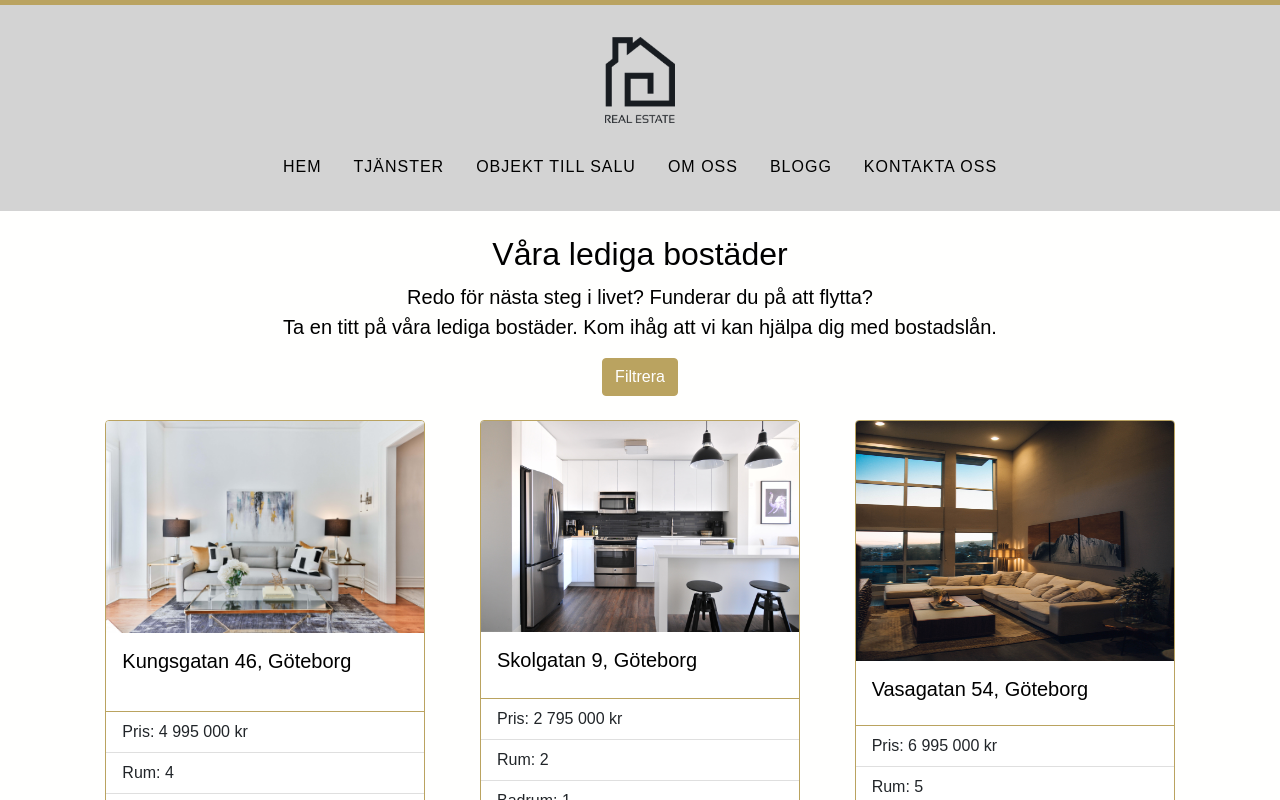
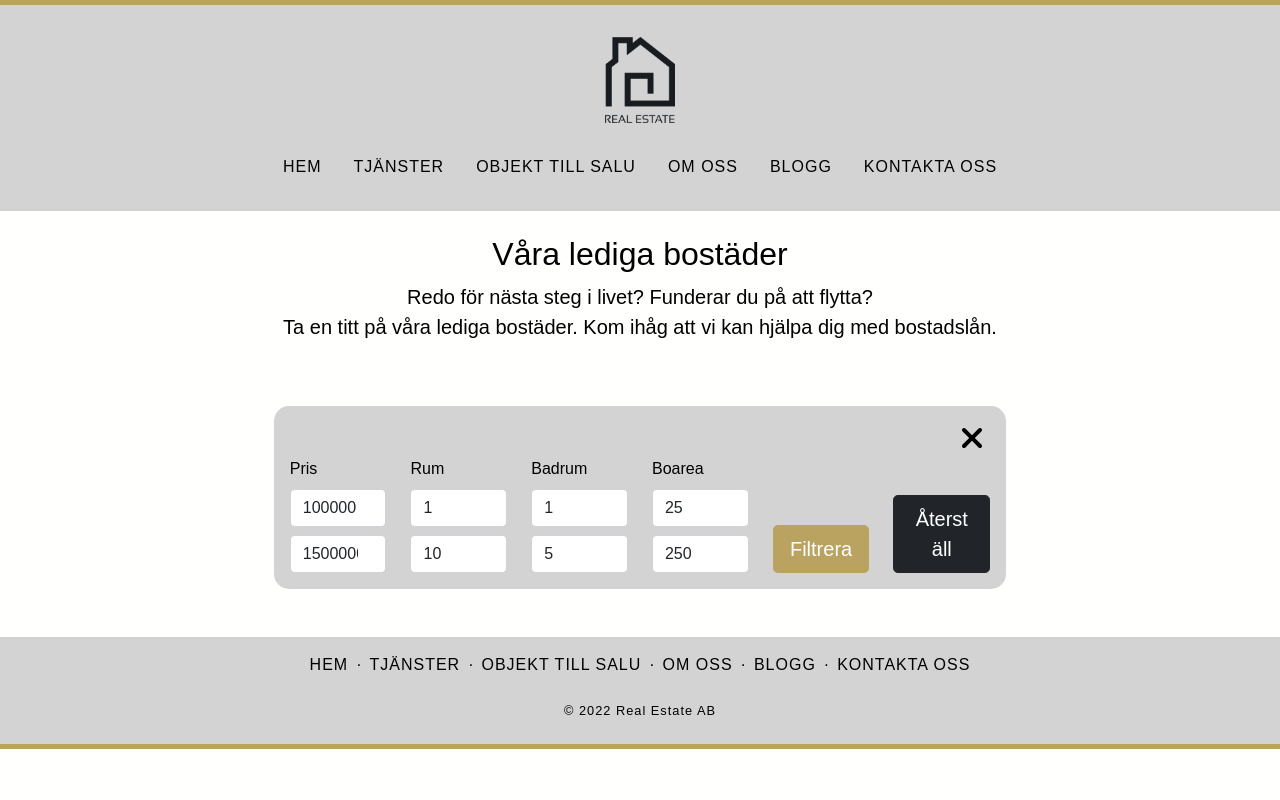
Before and after one commit to jan-beszterda/RealEstate, a React (Create React App) app: page /forsale in a window 1280 px wide. Both pictures are taken after a click on the button "Filtrera". Shown: the top 800 px of the page. Built offline with nearby package versions, Linux system fonts and the light colour scheme.

Commit message:
added filter to for sale page

```diff
--- a/src/components/Filter.js
+++ b/src/components/Filter.js
@@ -1,79 +1,162 @@
-import React, {useState} from 'react'
-import {RiBarChartHorizontalFill} from 'react-icons/ri'
-import {AiFillCloseCircle} from 'react-icons/ai'
+import { useState } from "react";
+import { FontAwesomeIcon } from "@fortawesome/react-fontawesome";
+import { faXmark } from "@fortawesome/free-solid-svg-icons";
 
-function Filter() {
+import Button from "./Button";
 
-const [Open, setOpen] = useState(false)
-const [Close, SetClose] = useState(true)
-const [value, setValue] = useState(0)
+const Filter = (props) => {
+  const close = () => {
+    props.close();
+  };
 
+  const handleChange = (e) => {
+    props.onChange(e.target.name, e.target.value);
+  };
 
-var [state, setState] = useState({
-  price : 1,
-  area : 1,
-  rooms : 1,
-  bathrooms : 1
-})
+  const reset = () => {
+    props.reset();
+  };
 
-const handlePriceSlider = (event) =>{
-  setState ({price : event.target.value})
-}
-
-const handleAreaSlider = (event) =>{
-  setState ({area : event.target.value})
-}
-const handleRoomSlider = (event) =>{
-  setState ({rooms : event.target.value})
-}
-
-const handleBathRoomSlider = (event) =>{
-  setState ({bathrooms : event.target.value})
-}
-
-
- const openHandler  = (event) =>{
-   console.log("Open the menu")
-    setOpen({open : true})
-  }
-
+  const submit = (e) => {
+    e.preventDefault();
+    props.submit();
+  };
 
   return (
-    <div>
-    {!Open ? <RiBarChartHorizontalFill size="2rem" onClick={openHandler} className="open-filter"/> : null }
-    {Open ?<div className="filter-container">
-    <h5 className="filter-header">Filter</h5>
-    <AiFillCloseCircle size="2rem" className="close-filter"/>
-   <ul className="filter-list">
-   <li>Price <span id="price-range-value">{state.price}</span></li>
-   <div class="slidecontainer">
+    <form className="contact-form my-4 p-3" onSubmit={submit}>
+      <div className="row justify-content-end">
+        <div className="col-1 text-center">
+          <Button className={"btn-icon"} type={"button"} onClick={close}>
+            <FontAwesomeIcon icon={faXmark} className="fa-2x" />
+          </Button>
+        </div>
+      </div>
+      <div className="row row-cols-1 row-cols-md-6 align-items-end">
+        <div className="col">
+          <label className="form-label" htmlFor="price">
+            Pris
+          </label>
+          <input
+            className="form-control mb-2"
+            type="number"
+            name="minPrice"
+            placeholder="Min pris"
+            min="100000"
+            max="15000000"
+            step={"10000"}
+            value={props.data.minPrice}
+            onChange={handleChange}
+          />
+          <input
+            className="form-control"
+            type="number"
+            name="maxPrice"
+            placeholder="Max pris"
+            min="100000"
+            max="15000000"
+            step={"5000"}
+            value={props.data.maxPrice}
+            onChange={handleChange}
+          />
+        </div>
+        <div className="col">
+          <label className="form-label" htmlFor="rooms">
+            Rum
+          </label>
+          <input
+            className="form-control mb-2"
+            type="number"
+            name="minRooms"
+            placeholder="Min rum"
+            min="1"
+            max="10"
+            step={"1"}
+            value={props.data.minRooms}
+            onChange={handleChange}
+          />
+          <input
+            className="form-control"
+            type="number"
+            name="maxRooms"
+            placeholder="Max rum"
+            min="1"
+            max="10"
+            step={"1"}
+            value={props.data.maxRooms}
+            onChange={handleChange}
+          />
+        </div>
+        <div className="col">
+          <label className="form-label" htmlFor="bathrooms">
+            Badrum
+          </label>
+          <input
+            className="form-control mb-2"
+            type="number"
+            name="minBathrooms"
+            placeholder="Min badrum"
+            min="1"
+            max="5"
+            step={"1"}
+            value={props.data.minBathrooms}
+            onChange={handleChange}
+          />
+          <input
+            className="form-control"
+            type="number"
+            name="maxBathrooms"
+            placeholder="Max badrum"
+            min="1"
+            max="5"
+            step={"1"}
+            value={props.data.maxBathrooms}
+            onChange={handleChange}
+          />
+        </div>
+        <div className="col">
+          <label className="form-label" htmlFor="area">
+            Boarea
+          </label>
+          <input
+            className="form-control mb-2"
+            type="number"
+            name="minArea"
+            placeholder="Min boarea"
+            min="25"
+            max="250"
+            step={"1"}
+            value={props.data.minArea}
+            onChange={handleChange}
+          />
+          <input
+            className="form-control"
+            type="number"
+            name="maxArea"
+            placeholder="Max boarea"
+            min="25"
+            max="250"
+            step={"1"}
+            value={props.data.maxArea}
+            onChange={handleChange}
+          />
+        </div>
+        <div className="col text-center">
+          <Button className={"btn btn-primary btn-lg"} type={"submit"}>
+            Filtrera
+          </Button>
+        </div>
+        <div className="col text-center">
+          <Button
+            className={"btn btn-dark btn-lg shadow-none"}
+            type={"reset"}
+            onClick={reset}
+          >
+            Återställ
+          </Button>
+        </div>
+      </div>
+    </form>
+  );
+};
 
-  <input type="range" min="1" max="1000000"   class="price-slider" id="price-range" onChange={handlePriceSlider}></input>
-
-
-   <li>Area <span id="area-range-value">{state.area}</span></li>
-
-  <input type="range" min="1" max="100"class="area-slider" id="area-range" onChange={handleAreaSlider}></input>
-
-   <li>Rooms <span id="room-range-value">{state.rooms}</span></li>
-
-  <input type="range" min="1" max="100"  class="room-slider" id="room-range" onChange={handleRoomSlider}></input>
-
-   <li>Bathrooms <span id="bathroom-range-value">{state.bathrooms}</span></li>
-
-  <input type="range" min="1" max="100"  class="bathroom-slider" id="bathroom-range" onChange={handleBathRoomSlider}></input>
-
-</div>
-
-   </ul>
-
-
-    </div> : null}
-    </div>
-  )
-}
-
-export default Filter
-
-// I denna komponent vill jag kunna skapa en filter meny som först syns som en burger meny för att sedan under ett event
-// kunna visa alla meny val som finns samt kunna redirecta användaren till en ny sida. Jag tänker att knapp trycket är en boolean och ges ett start värde av false, värdet ändras till true vid ett knapp tryck och en "gömd" design struktur visas upp för användaren
+export default Filter;
--- a/src/components/ObjectCard.jsx
+++ b/src/components/ObjectCard.jsx
@@ -17,10 +17,10 @@ const ObjectCard = ({ object }) => {
         <h5 className="card-title mb-2">{address}</h5>
       </div>
       <ul className="list-group list-group-flush">
-        <li className="list-group-item">Pris: {price}</li>
+        <li className="list-group-item">Pris: {price} kr</li>
         <li className="list-group-item">Rum: {rooms}</li>
         <li className="list-group-item">Badrum: {bathrooms}</li>
-        <li className="list-group-item">Boarea: {area}</li>
+        <li className="list-group-item">Boarea: {area} kvm</li>
       </ul>
       <div className="card-body">
         {/*<h6 className="card-subtitle mb-2">Pris: {price}</h6>
--- a/src/components/ObjectPage.jsx
+++ b/src/components/ObjectPage.jsx
@@ -88,10 +88,10 @@ const ObjectPage = ({ objects }) => {
           <img src={object.image} alt="apartment" className="img-fluid" />
           <div className="mt-2">
             <h4>{object.address}</h4>
-            <h5>Pris: {object.price}</h5>
+            <h5>Pris: {object.price} kr</h5>
             <h5>Rum: {object.rooms}</h5>
             <h5>Badrum: {object.bathrooms}</h5>
-            <h5>Boarea: {object.area}</h5>
+            <h5>Boarea: {object.area} kvm</h5>
             {text.map((paragraph, index) => (
               <p key={index}>{paragraph}</p>
             ))}
--- a/src/components/ObjectsForSale.jsx
+++ b/src/components/ObjectsForSale.jsx
@@ -1,7 +1,78 @@
+import { useEffect, useState } from "react";
+
 import Button from "./Button.jsx";
 import ObjectCard from "./ObjectCard.jsx";
+import Filter from "./Filter";
 
 const ObjectsForSale = ({ objects }) => {
+  const [objectsToDisplay, setObjectsToDisplay] = useState(objects);
+  const [filterOpen, setFilterOpen] = useState(false);
+  const [filter, setFilter] = useState({
+    minPrice: 100000,
+    maxPrice: 15000000,
+    minRooms: 1,
+    maxRooms: 10,
+    minBathrooms: 1,
+    maxBathrooms: 5,
+    minArea: 25,
+    maxArea: 250,
+  });
+
+  const handleFieldChange = (fieldName, fieldValue) => {
+    setFilter({ ...filter, [fieldName]: fieldValue });
+  };
+
+  const handleSubmit = () => {
+    setObjectsToDisplay(
+      objects.filter((object) => {
+        return (
+          +object.price >= filter.minPrice &&
+          +object.price <= filter.maxPrice &&
+          +object.rooms >= filter.minRooms &&
+          +object.rooms <= filter.maxRooms &&
+          +object.bathrooms >= filter.minBathrooms &&
+          +object.bathrooms <= filter.maxBathrooms &&
+          +object.area >= filter.minArea &&
+          +object.area <= filter.maxArea
+        );
+      })
+    );
+  };
+
+  const reset = () => {
+    setFilter({
+      minPrice: 100000,
+      maxPrice: 15000000,
+      minRooms: 1,
+      maxRooms: 10,
+      minBathrooms: 1,
+      maxBathrooms: 5,
+      minArea: 25,
+      maxArea: 250,
+    });
+  };
+
+  const openCloseFilter = () => {
+    setFilterOpen(!filterOpen);
+  };
+
+  const open = filterOpen ? (
+    <Filter
+      data={filter}
+      onChange={handleFieldChange}
+      submit={handleSubmit}
+      close={openCloseFilter}
+      reset={reset}
+    />
+  ) : (
+    <Button
+      className={"btn btn-primary btn-lg"}
+      type={"button"}
+      onClick={openCloseFilter}
+    >
+      Filtrera
+    </Button>
+  );
   return (
     <div className="container-sm">
       <div className="row justify-content-center align-content-center mb-4">
@@ -13,16 +84,13 @@ const ObjectsForSale = ({ objects }) => {
             Ta en titt på våra lediga bostäder. Kom ihåg att vi kan hjälpa dig
             med bostadslån.
           </p>
-          <Button
-            className={"btn btn-primary align-self-center"}
-            type={"button"}
-          >
-            Filtrera
-          </Button>
         </div>
       </div>
+      <div className="container-sm d-flex justify-content-center mb-4">
+        {open}
+      </div>
       <div className="row row-cols-1 row-cols-md-2 row-cols-lg-3 g-4 px-2">
-        {objects.map((object) => (
+        {objectsToDisplay.map((object) => (
           <div className="col" key={object.id}>
             <ObjectCard key={object.id} object={object} />
           </div>
--- a/src/data/objects.json
+++ b/src/data/objects.json
@@ -3,10 +3,10 @@
     {
       "image": "/graphics/sidekix-media-l6u4GIKvxBs-unsplash(1).jpg",
       "address": "Kungsgatan 46, Göteborg",
-      "price": "4 995 000 kr",
+      "price": "4995000",
       "rooms": "4",
       "bathrooms": "1",
-      "area": "98 kvm",
+      "area": "98",
       "text": [
         "Trevligt 4rok i centrala Göteborg med utsikt över kanalen.",
         "Lorem ipsum dolor sit amet, consectetur adipiscing elit. Donec congue aliquam malesuada. Donec leo ipsum, lacinia at urna in, laoreet aliquam nunc. In ornare ex molestie mauris venenatis mollis a ac mi. Aliquam in elit nunc. Praesent maximus quam nec bibendum fringilla. Pellentesque habitant morbi tristique senectus et netus et malesuada fames ac turpis egestas. Sed eleifend nisi sit amet eros laoreet convallis.",
@@ -16,10 +16,10 @@
     {
       "image": "/graphics/naomi-hebert-MP0bgaS_d1c-unsplash(1).jpg",
       "address": "Skolgatan 9, Göteborg",
-      "price": "2 795 000 kr",
+      "price": "2795000",
       "rooms": "2",
       "bathrooms": "1",
-      "area": "50 kvm",
+      "area": "50",
       "text": [
         "Nyrenoverade 2:a i Haga, den charmiga delen av Göteborg med fina caféer och butiker.",
         "Lorem ipsum dolor sit amet, consectetur adipiscing elit. Donec congue aliquam malesuada. Donec leo ipsum, lacinia at urna in, laoreet aliquam nunc. In ornare ex molestie mauris venenatis mollis a ac mi. Aliquam in elit nunc. Praesent maximus quam nec bibendum fringilla. Pellentesque habitant morbi tristique senectus et netus et malesuada fames ac turpis egestas. Sed eleifend nisi sit amet eros laoreet convallis.",
@@ -29,10 +29,10 @@
     {
       "image": "/graphics/roberto-nickson-rEJxpBskj3Q-unsplash(2).jpg",
       "address": "Vasagatan 54, Göteborg",
-      "price": "6 995 000 kr",
+      "price": "6995000",
       "rooms": "5",
       "bathrooms": "2",
-      "area": "123 kvm",
+      "area": "123",
       "text": [
         "Fräsch 5:a i Göteborg. Nära till centrum och tågstationen.",
         "Lorem ipsum dolor sit amet, consectetur adipiscing elit. Donec congue aliquam malesuada. Donec leo ipsum, lacinia at urna in, laoreet aliquam nunc. In ornare ex molestie mauris venenatis mollis a ac mi. Aliquam in elit nunc. Praesent maximus quam nec bibendum fringilla. Pellentesque habitant morbi tristique senectus et netus et malesuada fames ac turpis egestas. Sed eleifend nisi sit amet eros laoreet convallis.",
@@ -42,10 +42,10 @@
     {
       "image": "/graphics/sigmund-CwTfKH5edSk-unsplash(1).jpg",
       "address": "Tellgrensgatan 15, Göteborg",
-      "price": "1 950 000 kr",
+      "price": "1950000",
       "rooms": "1",
       "bathrooms": "1",
-      "area": "36 kvm",
+      "area": "36",
       "text": [
         "1:a i Majorna. Lugn område, nära till Slottsskogen.",
         "Lorem ipsum dolor sit amet, consectetur adipiscing elit. Donec congue aliquam malesuada. Donec leo ipsum, lacinia at urna in, laoreet aliquam nunc. In ornare ex molestie mauris venenatis mollis a ac mi. Aliquam in elit nunc. Praesent maximus quam nec bibendum fringilla. Pellentesque habitant morbi tristique senectus et netus et malesuada fames ac turpis egestas. Sed eleifend nisi sit amet eros laoreet convallis.",
@@ -55,10 +55,10 @@
     {
       "image": "/graphics/marla-prusik-5q1KnUjtjaM-unsplash(1).jpg",
       "address": "Monsungatan 33, Göteborg",
-      "price": "5 995 000 kr",
+      "price": "5995000",
       "rooms": "3",
       "bathrooms": "1",
-      "area": "79 kvm",
+      "area": "79",
       "text": [
         "Trea till salu i den moderniserade stadsdelen Eriksberg.",
         "Lorem ipsum dolor sit amet, consectetur adipiscing elit. Donec congue aliquam malesuada. Donec leo ipsum, lacinia at urna in, laoreet aliquam nunc. In ornare ex molestie mauris venenatis mollis a ac mi. Aliquam in elit nunc. Praesent maximus quam nec bibendum fringilla. Pellentesque habitant morbi tristique senectus et netus et malesuada fames ac turpis egestas. Sed eleifend nisi sit amet eros laoreet convallis.",
@@ -68,10 +68,10 @@
     {
       "image": "/graphics/r-architecture-2gDwlIim3Uw-unsplash(1).jpg",
       "address": "Videlundsgatan 4, Göteborg",
-      "price": "11 495 000 kr",
+      "price": "11495000",
       "rooms": "7",
       "bathrooms": "2",
-      "area": "186 kvm",
+      "area": "186",
       "text": [
         "Modern villa med 7 rum och två badrum. Stor tomt och nära till havet.",
         "Lorem ipsum dolor sit amet, consectetur adipiscing elit. Donec congue aliquam malesuada. Donec leo ipsum, lacinia at urna in, laoreet aliquam nunc. In ornare ex molestie mauris venenatis mollis a ac mi. Aliquam in elit nunc. Praesent maximus quam nec bibendum fringilla. Pellentesque habitant morbi tristique senectus et netus et malesuada fames ac turpis egestas. Sed eleifend nisi sit amet eros laoreet convallis.",
--- a/src/index.css
+++ b/src/index.css
@@ -113,7 +113,7 @@ footer > div > p {
 }
 
 .btn-icon {
-  background-color: #fffffe;
+  background-color: transparent;
   border: none;
   outline: none;
 }
@@ -138,6 +138,13 @@ footer > div > p {
   background-color: #fffffe !important;
   color: #000000 !important;
   border: 2px solid #baa360 !important;
+}
+
+.btn-dark:hover {
+  transition-duration: 0.4s !important;
+  background-color: #fffffe !important;
+  color: #000000 !important;
+  border: 1px solid #000000 !important;
 }
 
 .contact-form {
```
